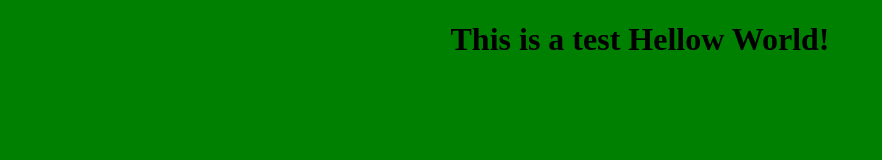
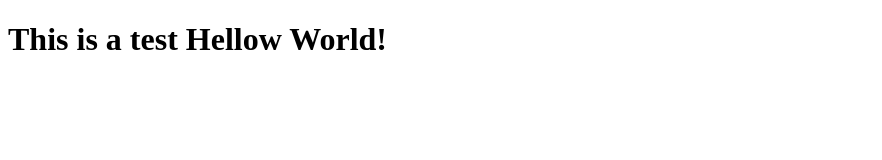
Before and after one commit to shootlighter/Just-Testing, a plain HTML site: page index.html in a window 1280 px wide. Shown: the whole page, without its empty margins (0-882 px from the left). Drawn offline with Linux system fonts and the light colour scheme.

Commit message:
Update index.html

```diff
--- a/index.html
+++ b/index.html
@@ -1,13 +1,7 @@
 <!doctype html>
 <html>
   <title>This is a test - Hello World</title>
-  <style>
-    body {
-     background-color: green;
-     color: ffffff;
-      text-align: center;
-    }
-  </style>
+
   <body>
 
     <h1>This is a test Hellow World!</h1>
```
